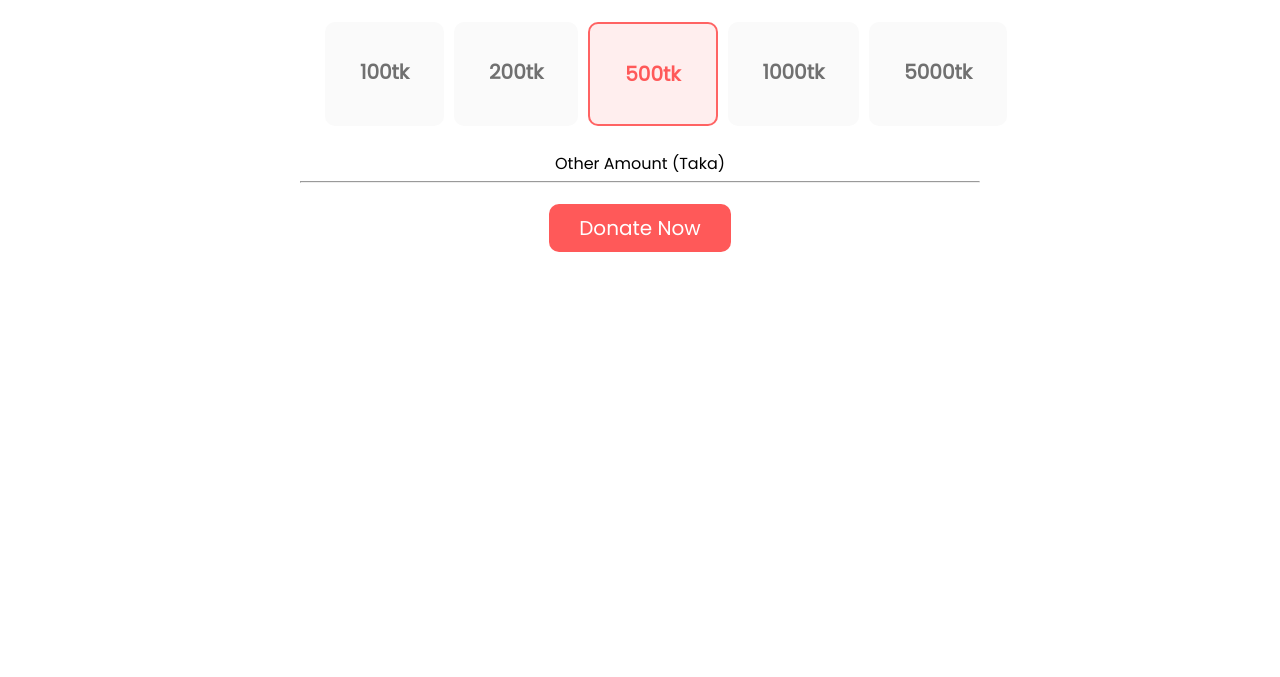
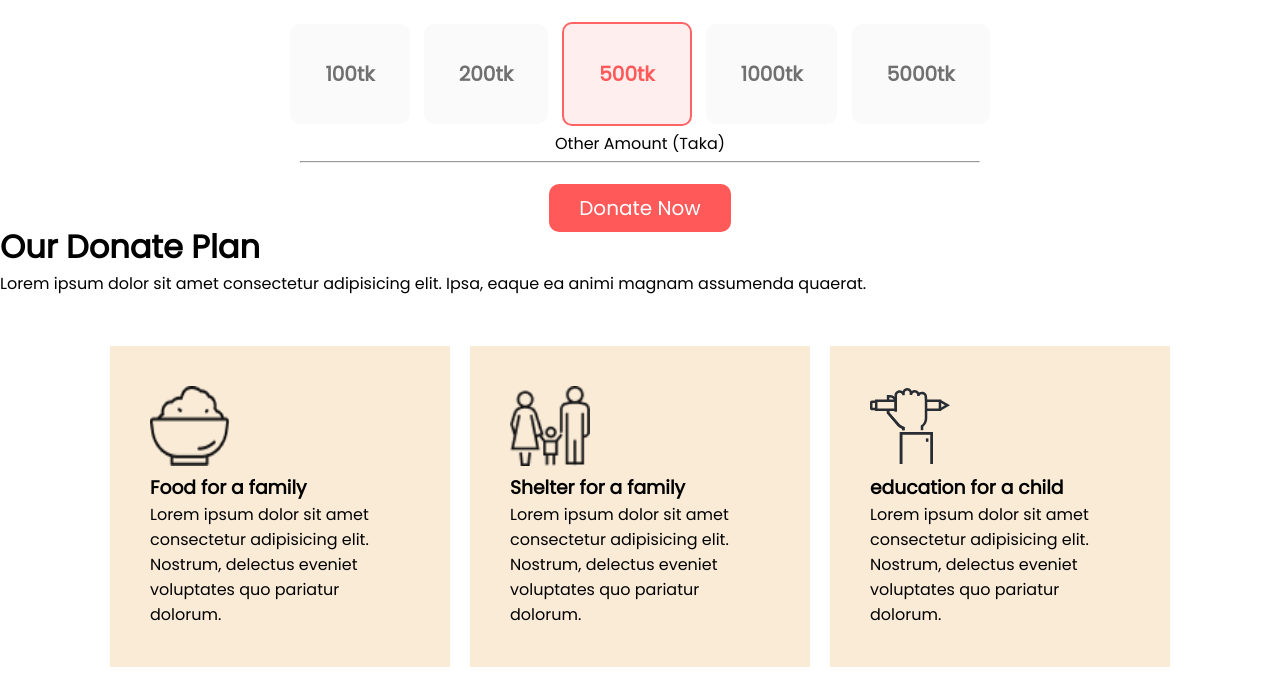
Before and after one commit to dewan-arafat/Donation-Website, a plain HTML site: page index.html in a window 1280 px wide. Shown: the part 778-1455 px from the top of the page. Before the commit the page ends 1030 px from the top, so only its background shows below. Drawn offline with Linux system fonts and the light colour scheme.

Commit message:
donate plan added

```diff
--- a/index.html
+++ b/index.html
@@ -40,6 +40,30 @@
         <p>Other Amount (Taka)</p>
         <hr>
         <a class="link-button" href="http://" target="_blank">Donate Now</a>
+    </section>
+
+    <h1>Our Donate Plan</h1>
+    <p>Lorem ipsum dolor sit amet consectetur adipisicing elit. Ipsa, eaque ea animi magnam assumenda quaerat.</p>
+    <section class="donate-plan-content">
+
+        <div class="third-width">
+            <img class="plan-image" src="donation-image/food.png" alt="">
+            <h3>Food for a family</h3>
+            <p>Lorem ipsum dolor sit amet consectetur adipisicing elit. Nostrum, delectus eveniet voluptates quo
+                pariatur dolorum.</p>
+        </div>
+        <div class="third-width">
+            <img class="plan-image" src="donation-image/shelter.png" alt="">
+            <h3>Shelter for a family</h3>
+            <p>Lorem ipsum dolor sit amet consectetur adipisicing elit. Nostrum, delectus eveniet voluptates quo
+                pariatur dolorum.</p>
+        </div>
+        <div class="third-width">
+            <img class="plan-image" src="donation-image/icon5.svg" alt="">
+            <h3>education for a child</h3>
+            <p>Lorem ipsum dolor sit amet consectetur adipisicing elit. Nostrum, delectus eveniet voluptates quo
+                pariatur dolorum.</p>
+        </div>
 
     </section>
 
--- a/style.css
+++ b/style.css
@@ -19,7 +19,7 @@ body {
 
 .hero-portion h1 {
     font-size: 60px;
-    padding-top: 150px;
+    padding-top: 130px;
     padding-bottom: 0px;
     padding-left: 200px;
     padding-right: 200px;
@@ -54,13 +54,23 @@ body {
     font-weight: 600;
 }
 
-ul {
+.money {
+    text-align: center;
+}
+
+.money ul li {
+    display: inline-block;
+    list-style-type: none;
+
+}
+
+/*ul {
     display: flex;
     list-style-type: none;
     margin-left: 320px;
     margin-right: 20px;
     margin-bottom: 20px;
-}
+}*/
 
 .list-item {
 
@@ -100,3 +110,22 @@ ul {
 hr {
     margin-bottom: 30px;
 }
+
+.donate-plan-content {
+    display: flex;
+    margin-top: 40px;
+    margin-left: 100px;
+    margin-right: 100px;
+}
+
+.third-width {
+    width: 33%;
+    margin: 10px;
+    background-color: antiquewhite;
+    padding: 40px;
+}
+
+.plan-image {
+    height: 80px;
+    width: 80px;
+}
```
Also changed, not shown: donation-image/food.png (added), donation-image/icon5.svg (added), donation-image/icon8.svg (added), donation-image/medicine.svg (added), donation-image/shelter.png (added).
